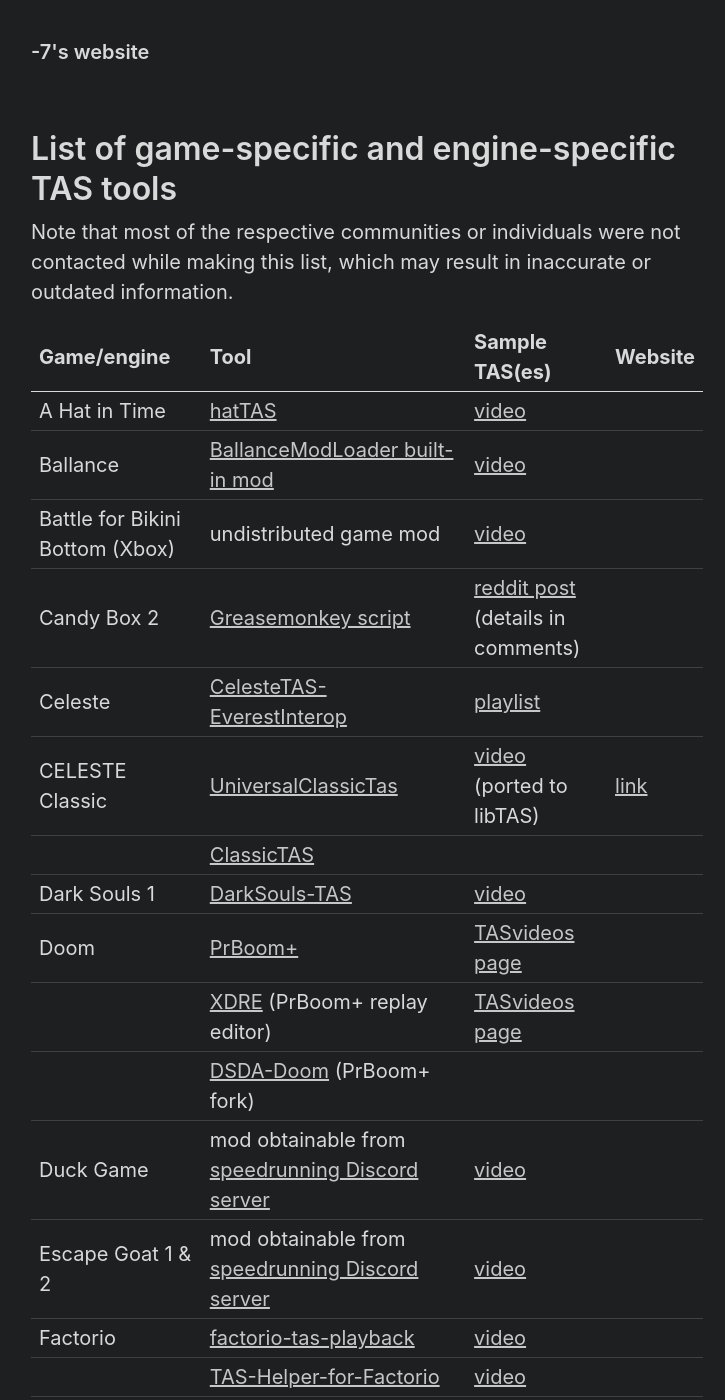
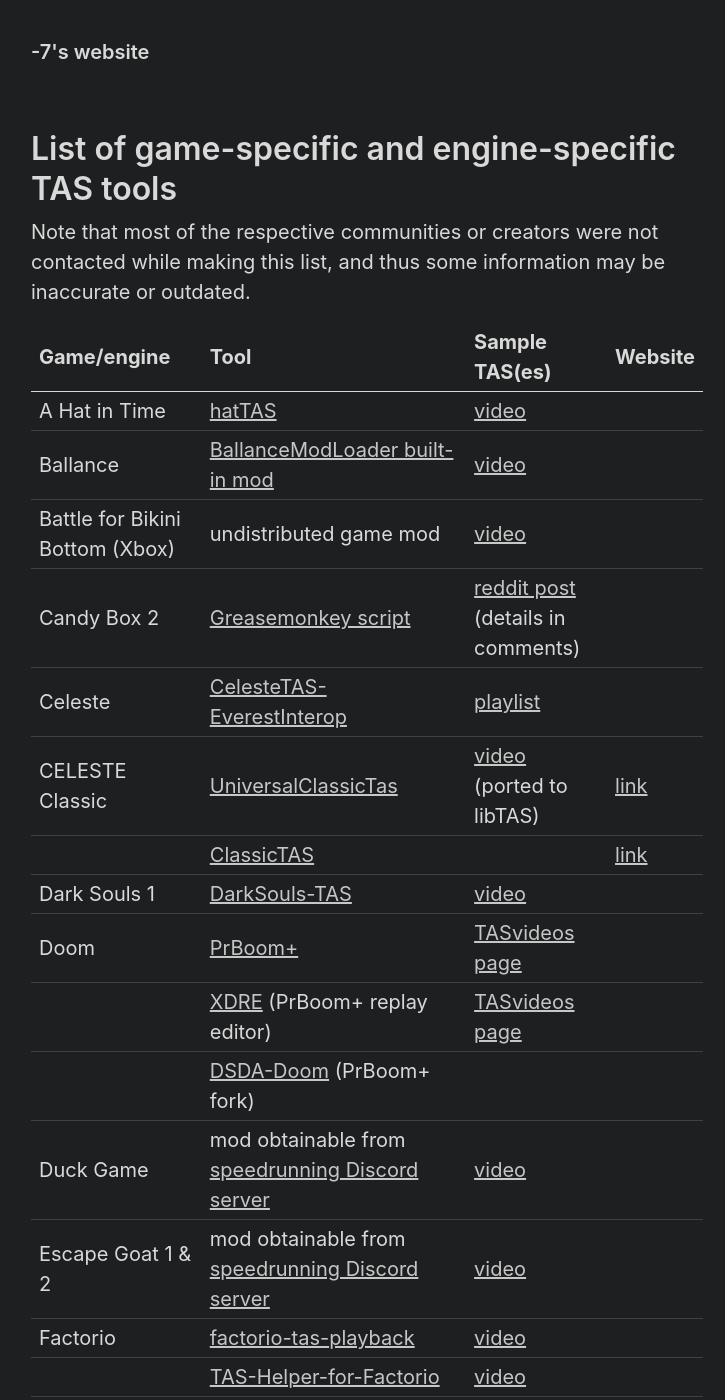
Before and after one commit to negative-seven/negative-seven.github.io, a Jekyll site: the page built from _pages/tastools/index.md, in a window 1280 px wide and 1400 px high. Shown: the whole window, without its empty margins (273-998 px from the left). Built offline with Jekyll 4.4.1, drawn with Linux system fonts in a browser that asks for light colours; some of the changed text lies outside the part shown.

Commit message:
Add La-Mulana Remake to tastools and fix some mistakes

```diff
--- a/_pages/tastools/index.md
+++ b/_pages/tastools/index.md
@@ -3,7 +3,7 @@
 title: List of game-specific and engine-specific TAS tools
 ---
 
-Note that most of the respective communities or individuals were not contacted while making this list, which may result in inaccurate or outdated information.
+Note that most of the respective communities or creators were not contacted while making this list, and thus some information may be inaccurate or outdated.
 
 | Game/engine | Tool | Sample TAS(es) | Website |
 |:-|:-|:-|:-|
@@ -13,7 +13,7 @@
 | Candy Box 2 | [Greasemonkey script](https://pastebin.com/d0RHZHn2) | [reddit post](https://www.reddit.com/r/candybox/comments/d8i1u1/cb2_first_ever_cb2_tas_1023/) (details in comments) |
 | Celeste | [CelesteTAS-EverestInterop](https://github.com/EverestAPI/CelesteTAS-EverestInterop) | [playlist](https://youtube.com/playlist?list=PLC5x4tN0gVAxTJTfyHLK0R5gEJVucoVU1) |
 | CELESTE Classic | [UniversalClassicTas](https://github.com/CelesteClassic/UniversalClassicTas) | [video](https://www.youtube.com/watch?v=irO5st7rQo8) (ported to libTAS) | [link](https://celesteclassic.github.io/tasdatabase/)
-| | [ClassicTAS](https://github.com/CelesteClassic/ClassicTAS) |
+| | [ClassicTAS](https://github.com/CelesteClassic/ClassicTAS) | | [link](https://celesteclassic.github.io/tasdatabase/)
 | Dark Souls 1 | [DarkSouls-TAS](https://github.com/DavidCEllis/DarkSouls-TAS) | [video](https://www.youtube.com/watch?v=gf_ApkcKt6I) |
 | Doom | [PrBoom+](https://github.com/coelckers/prboom-plus) | [TASvideos page](https://tasvideos.org/Movies-doom) |
 | | [XDRE](https://notabug.org/38_ViTa_38/xdre) (PrBoom+ replay editor) | [TASvideos page](https://tasvideos.org/Movies-doom) |
@@ -47,8 +48,8 @@
 | Rocket League | [skrrripted](https://github.com/spacefluff432/skrrripted) | [video](https://twitter.com/i/status/1248611698874806274) |
 | Smol Ame | [SmolTAS](https://github.com/Sh1r0Yaksha/SmolTAS) | [video](https://www.youtube.com/watch?v=sPJHTvnPQRg) |
 | Source engine | [SourcePauseTool](https://github.com/YaLTeR/SourcePauseTool) | [video](https://www.youtube.com/watch?v=W9gxFkOz2_4), [video](https://www.youtube.com/watch?v=jJqcEgLXNeo) |
+| | [Bunnymod XT](https://github.com/YaLTeR/BunnymodXT) (for GoldSrc games) | [video](https://www.youtube.com/watch?v=J0n-TIrpkDA) |
 | Splasher | [SplasherTAS](https://github.com/ShootMe/SplasherTAS) | [video](https://www.youtube.com/watch?v=TwSme7Mq7JM) |
-| | [Bunnymod XT](https://github.com/YaLTeR/BunnymodXT) (for GoldSrc games) | [video](https://www.youtube.com/watch?v=J0n-TIrpkDA) |
 | Super Mario 64 | [wafel](https://github.com/branpk/wafel) | [video](https://www.youtube.com/watch?v=bLrmpZbjb20) |
 | Super Mario Flash | mod obtainable from [speedrunning Discord server](https://discord.com/invite/b6nm2dj); obsoleted by libTAS + Ruffle | [video](https://www.youtube.com/watch?v=5y9c3U2wcTY) |
 | Team Fortress 2 | [TAS Plugin](https://jump.tf/forum/index.php/topic,1350.0.html) | [video](https://www.youtube.com/watch?v=RvhA7Y2AI7o) |
```
Also changed, not shown: other parts of _pages/tastools/index.md (+1 -0 lines).
